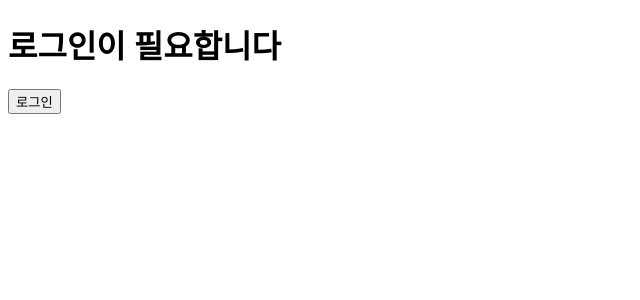
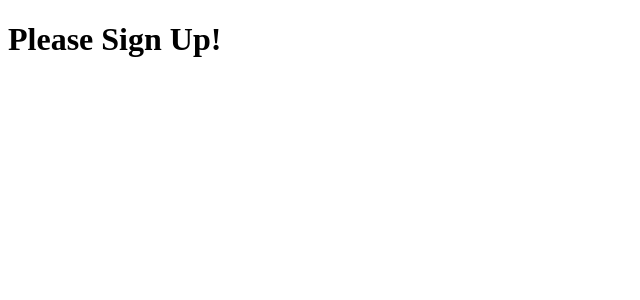
Before and after one commit to rowing0328/react-typescript-zero-to-hero, a React (Vite) app in the folder react/: page / in a window 1280 px wide. Shown: the top 300 px of the page, without its empty margins (0-640 px from the left). Built offline with nearby package versions, Linux system fonts and the light colour scheme.

Commit message:
Feat : 조건부 렌더링 - && 연산자

```diff
--- a/react/src/App.tsx
+++ b/react/src/App.tsx
@@ -1,13 +1,25 @@
-/* 삼항 연산자를 활용한 조건부 렌더링 */
-import LoginPanel from './component/LoginPanel';
+/* 조건부 렌더링 - && 연산자 */
+export default function App() {
+  const isLoggedIn = false;
 
-export default function App() {
   return (
     <>
-      <LoginPanel />
+      {isLoggedIn && <h1>Welcome Back!</h1>}
+      {!isLoggedIn && <h1>Please Sign Up!</h1>}
     </>
   );
 }
+
+/* 삼항 연산자를 활용한 조건부 렌더링 */
+// import LoginPanel from './component/LoginPanel';
+//
+// export default function App() {
+//   return (
+//     <>
+//       <LoginPanel />
+//     </>
+//   );
+// }
 
 /* 조건부 렌더링 - 삼항 연산자 */
 // import UserView from './component/UserView';
```
